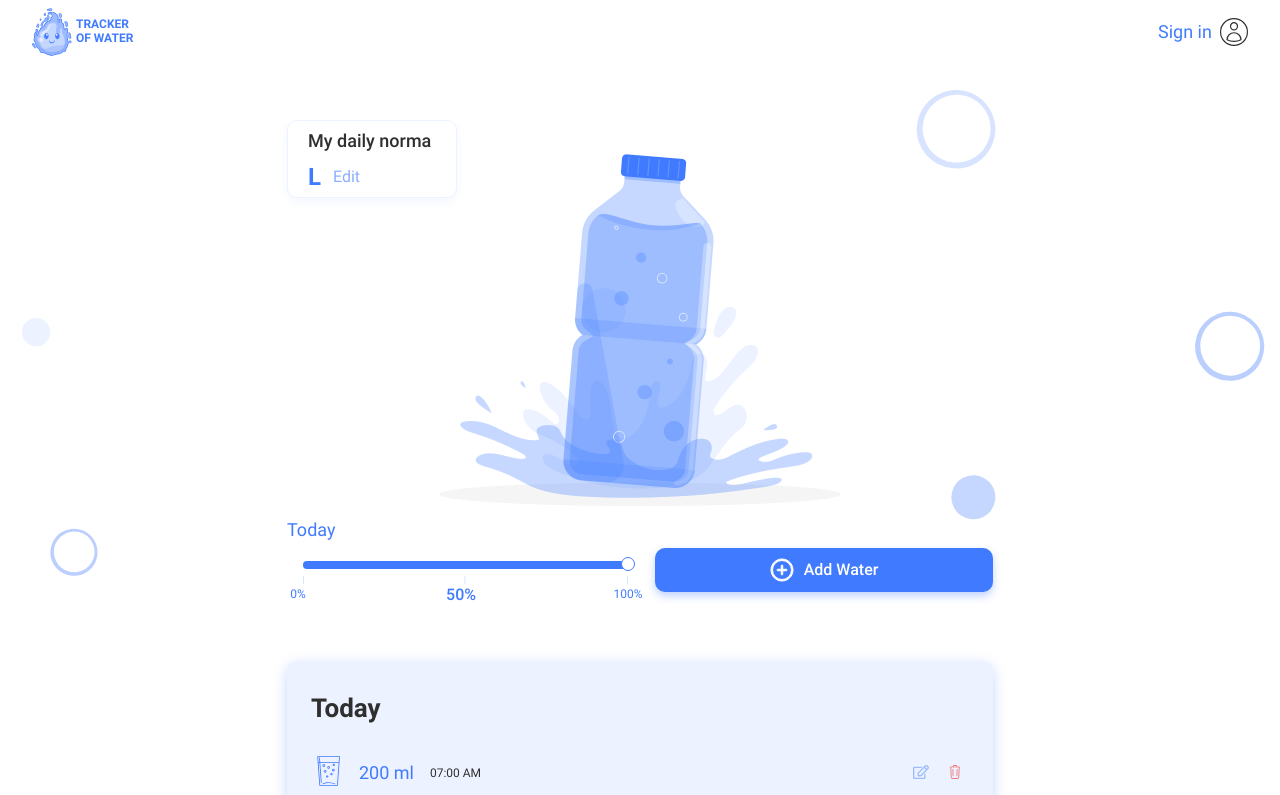
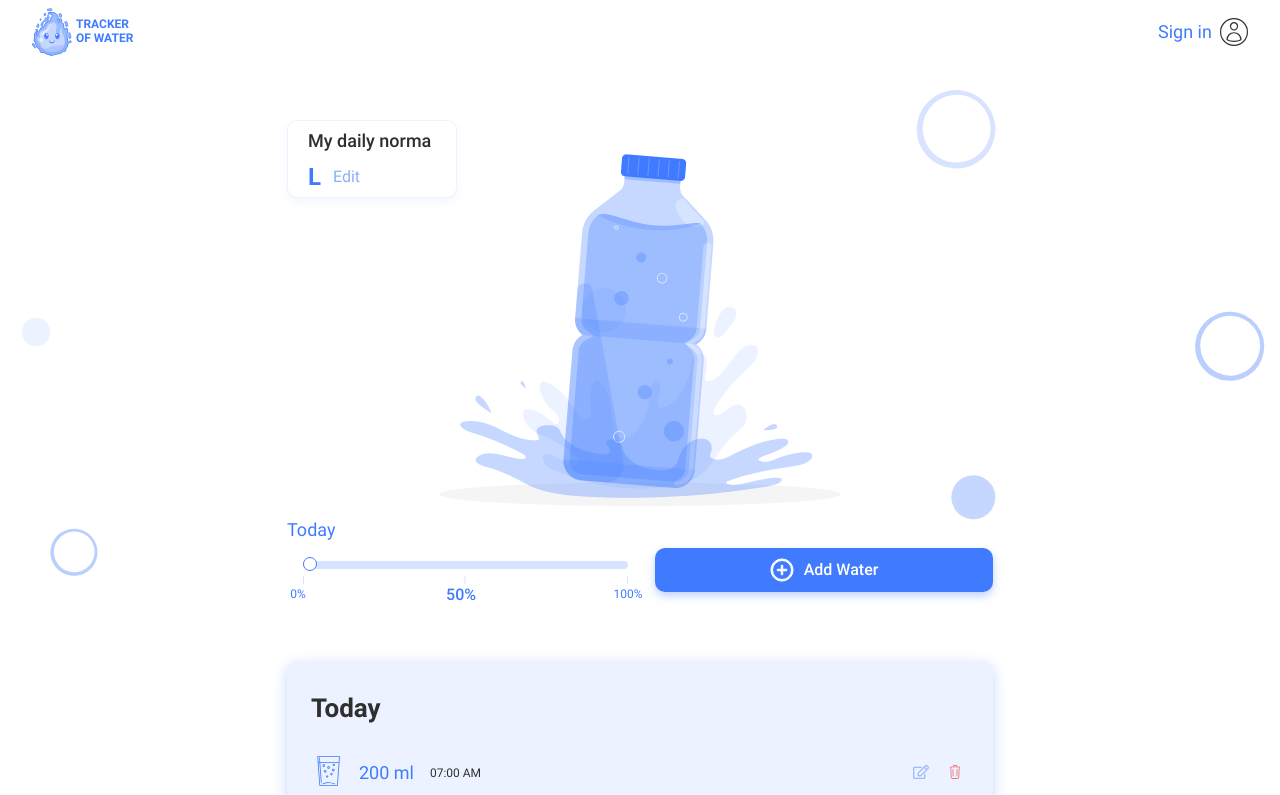
Before and after one commit to Bird-Forest/water-tracker-tw, a React (Create React App) app: page /water-tracker-tw/home in a window 1280 px wide. Shown: the top 795 px of the page. Built offline with nearby package versions, Linux system fonts and the light colour scheme.

Commit message:
update radio panel

```diff
--- a/src/components/SectionWaterConfig/WaterRadioPanel/WaterRadioPanel.jsx
+++ b/src/components/SectionWaterConfig/WaterRadioPanel/WaterRadioPanel.jsx
@@ -4,25 +4,35 @@ import theme from 'BasicStyle/themeJSX';
 import { useState } from 'react';
 import AddWaterModal from 'components/AddWaterModal/AddWaterModal';
 import { GlobalModal } from 'components/GlobalModal/GlobalModal';
+import { useSelector } from 'react-redux';
+import { selectDailyWaterAmount } from '../../../redux/tracker/selectors';
 
 export const WaterRadioPanel = () => {
   const [openModal, setOpenModal] = useState(false);
+  //   const [parsent, setParsent] = useState(0);
+  //   const [bgColor, setBgColor] = useState('');
 
   const handleOpenModal = () => {
     setOpenModal(true);
   };
+  const { percentage } = useSelector(selectDailyWaterAmount);
 
+  let parsent = percentage;
   let bgColor;
-  let parsent = 160;
 
-  const change = value => {
-    if (value > 100) {
-      parsent = 100;
-      bgColor = `${theme.colors.primaryAccent}`;
-    }
-  };
+  if (percentage >= 100) {
+    parsent = 100;
+    bgColor = theme.colors.primaryAccent;
+  }
 
-  change(parsent);
+  //   useEffect(() => {
+  //     setParsent(percentage);
+
+  //     if (parsent >= 100) {
+  //       setParsent(100);
+  //       setBgColor(theme.colors.primaryAccent);
+  //     }
+  //   }, [percentage, parsent]);
 
   return (
     <>
--- a/src/components/SectionWaterConfig/WaterRadioPanel/WaterRadioPanel.styled.jsx
+++ b/src/components/SectionWaterConfig/WaterRadioPanel/WaterRadioPanel.styled.jsx
@@ -1,6 +1,5 @@
 import theme from 'BasicStyle/themeJSX';
 const { default: styled } = require('styled-components');
-
 
 export const StyledRadioPanel = styled.div`
   width: 100%;
@@ -46,6 +45,8 @@ export const StyledRadioPanel = styled.div`
       height: 8px;
       margin: 0 auto 16px;
 
+      transition: all 0.7ms;
+
       background-color: ${theme.colors.secondaryLightBlue};
       border-radius: 10px;
 
@@ -63,7 +64,7 @@ export const StyledRadioPanel = styled.div`
         height: 14px;
         position: absolute;
         top: -50%;
-
+		  transition: all 0.7ms;
         left: calc(${({ $parsent }) => $parsent}% - (7px));
 
         z-index: 2;
@@ -94,10 +95,10 @@ export const StyledRadioPanel = styled.div`
         position: absolute;
         top: 0;
         left: 0;
-
+		  transition: all 0.7ms;
         border-radius: 10px;
         background-color: ${theme.colors.secondaryBlue};
-        background-color: ${({$bgColor}) => $bgColor};
+        background-color: ${({ $bgColor }) => $bgColor};
 
         /* animation-name: line;
         animation-duration: 2s;
```
